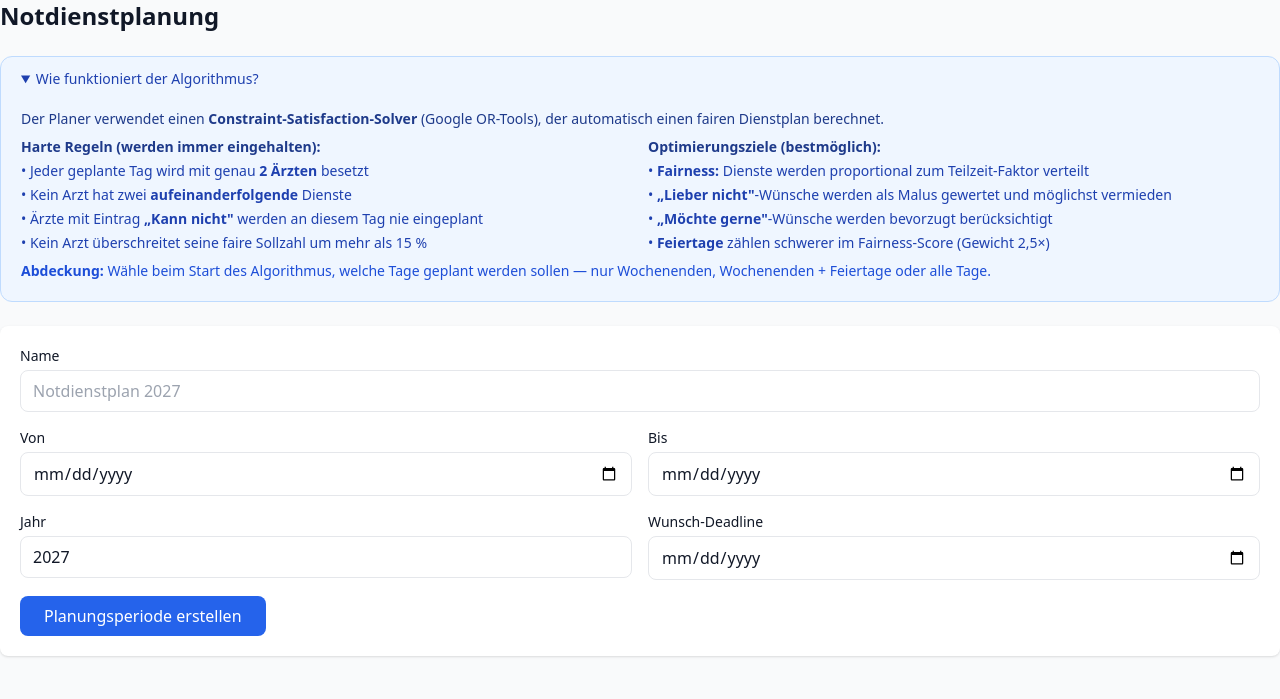
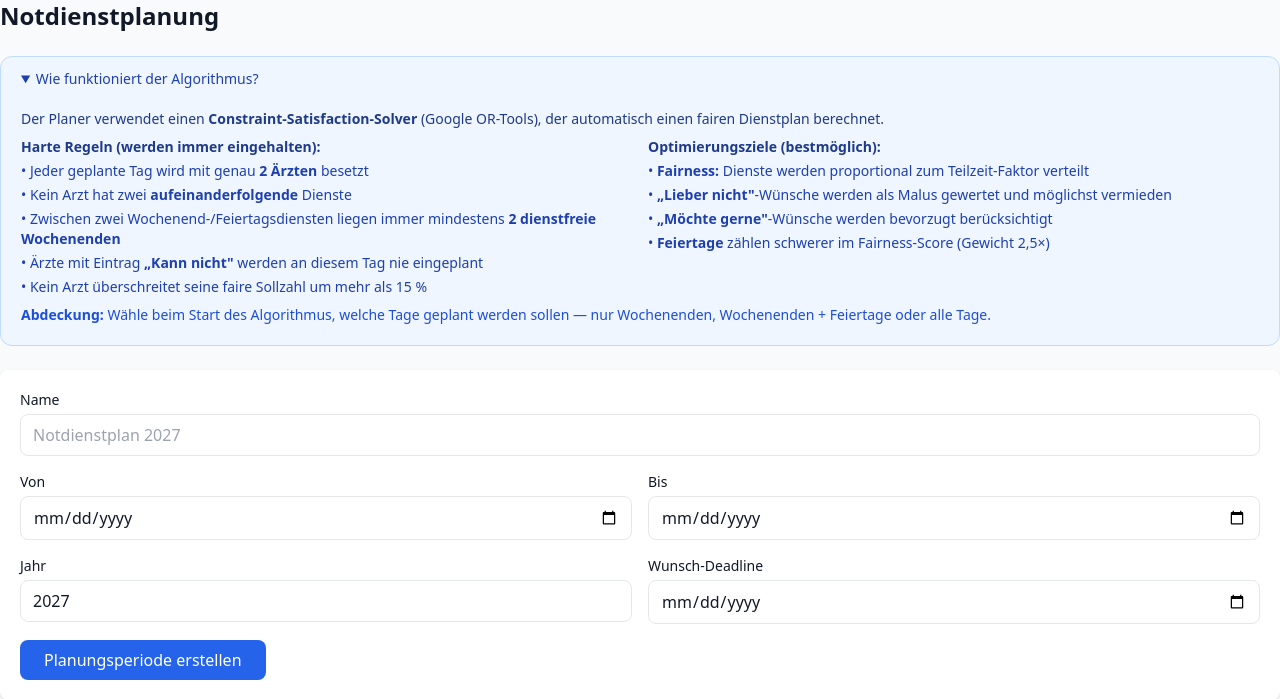
Before and after one commit to mengermalte-source/notdienstplaner, a FastAPI app: template app/templates/admin/planning.html in a window 1280 px wide, after a click on "Wie funktioniert der Algorithmus?". Shown: the top 699 px of the page. Run offline with FastAPI, Linux system fonts and the light colour scheme; the template is opened without the code that fills it, so the values that code supplies are empty; parts of the project's set-up code (start-up, migrations or seed data) failed here and were passed over; some libraries are stand-ins or nearby versions.

Commit message:
docs: add 2-free-weekends rule to algorithm explanation

```diff
--- a/app/templates/admin/planning.html
+++ b/app/templates/admin/planning.html
@@ -15,6 +15,7 @@
         <ul class="space-y-1 text-blue-800">
           <li>• Jeder geplante Tag wird mit genau <strong>{{ doctors_per_day|default(2) }} Ärzten</strong> besetzt</li>
           <li>• Kein Arzt hat zwei <strong>aufeinanderfolgende</strong> Dienste</li>
+          <li>• Zwischen zwei Wochenend-/Feiertagsdiensten liegen immer mindestens <strong>2 dienstfreie Wochenenden</strong></li>
           <li>• Ärzte mit Eintrag <strong>„Kann nicht"</strong> werden an diesem Tag nie eingeplant</li>
           <li>• Kein Arzt überschreitet seine faire Sollzahl um mehr als 15 %</li>
         </ul>
```
